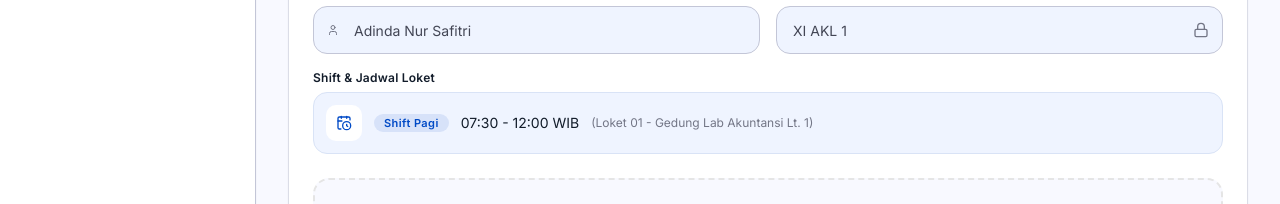
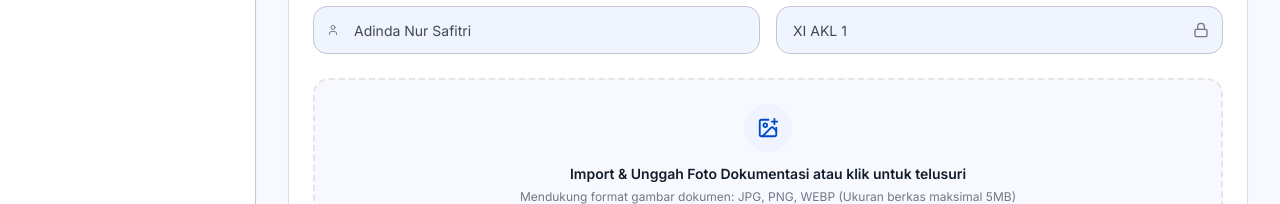
Before and after one commit to brmenn/BMS-FE, a React (Vite) app: page /akuntansi/isi-jurnal in a window 1280 px wide. Shown: the part 353-557 px from the top of the page. Built offline with nearby package versions, Linux system fonts and the light colour scheme; no server answers.

Commit message:
refactor: hapus info shift pada halaman isi jurnal akuntansi

```diff
--- a/src/features/akuntansi/pages/IsiJurnalPage.tsx
+++ b/src/features/akuntansi/pages/IsiJurnalPage.tsx
@@ -1,6 +1,5 @@
 import { useRef, useState, type DragEvent } from 'react'
 import {
-  CalendarClock,
   Eye,
   ImagePlus,
   Lock,
@@ -159,24 +158,6 @@ export function IsiJurnalPage() {
                   />
                 </div>
               </div>
-
-              <div className="flex flex-col gap-1.5 sm:col-span-2">
-                <span className="text-xs font-semibold leading-4 tracking-[0.24px] text-[#121c2a]">
-                  Shift &amp; Jadwal Loket
-                </span>
-                <div className="flex flex-wrap items-center gap-3 rounded-xl border border-[#d9e3f6] bg-[#eff4ff] p-3">
-                  <span className="flex h-9 w-9 shrink-0 items-center justify-center rounded-lg bg-white">
-                    <CalendarClock className="h-4 w-4 text-[#004ac6]" aria-hidden="true" />
-                  </span>
-                  <span className="inline-flex items-center rounded-full bg-[#004ac61a] px-2.5 py-0.5 text-[11px] font-semibold leading-[14px] tracking-[0.44px] text-[#004ac6]">
-                    Shift Pagi
-                  </span>
-                  <span className="text-sm leading-5 text-[#121c2a]">07:30 - 12:00 WIB</span>
-                  <span className="text-xs leading-[18px] text-[#737686]">
-                    (Loket 01 - Gedung Lab Akuntansi Lt. 1)
-                  </span>
-                </div>
-              </div>
             </div>
 
             <div
```
